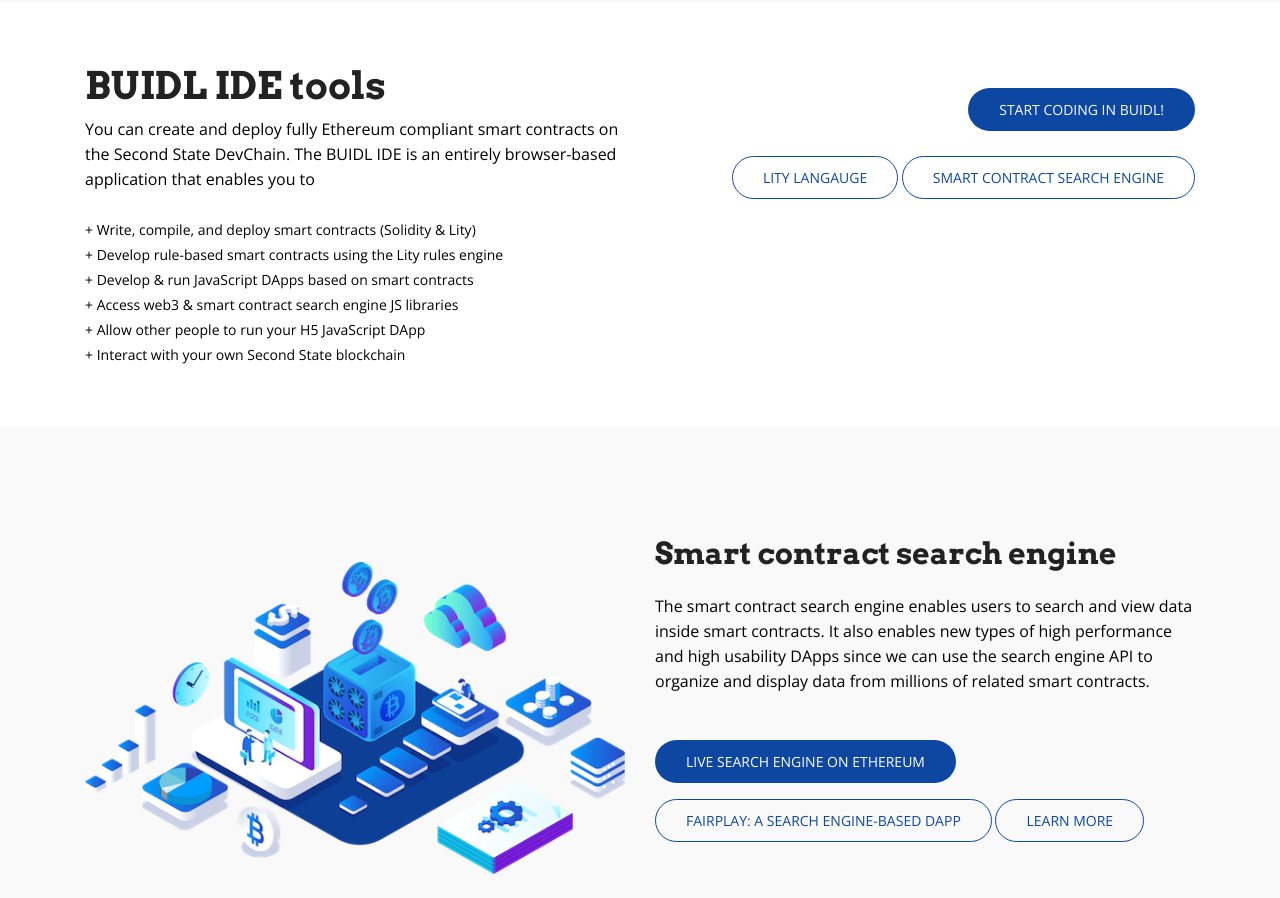
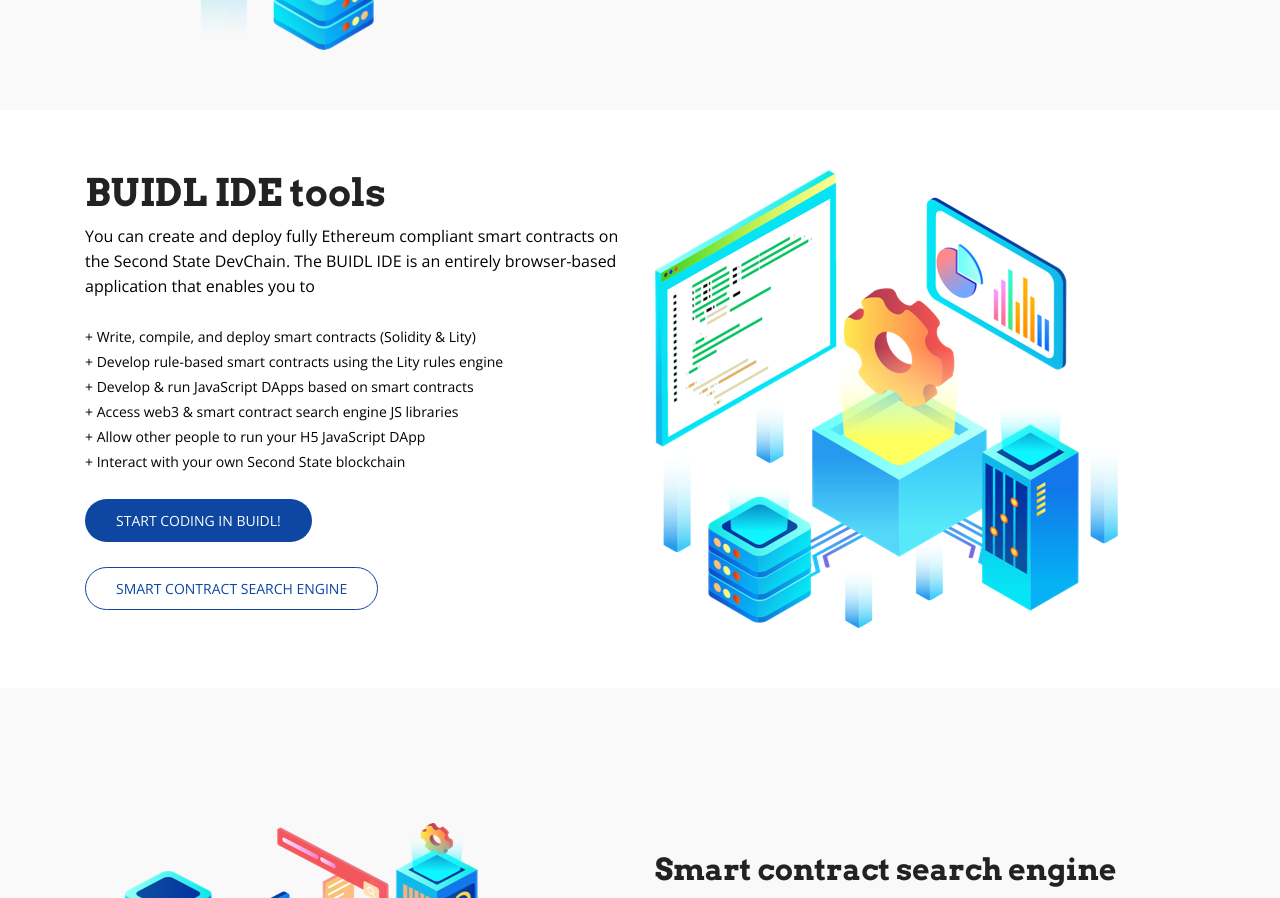
Before and after one commit to juntao/testweb, a plain HTML site: page secondstate/index.html in a window 1280 px wide. Shown: the part 1156-2054 px from the top of the page. Drawn offline with nearby package versions, Linux system fonts and the light colour scheme.

Commit message:
Add images

```diff
--- a/secondstate/index.html
+++ b/secondstate/index.html
@@ -133,7 +133,7 @@
         <div class="row">
           <div class="d-none d-lg-block col-lg-6 col-md-12 col-xs-12 wow fadeInRight" data-wow-delay="0.3s">
             &nbsp;<br/><br/><br/>
-            <img class="img-fluid" src="assets/img/about/img-1.png" alt="" >
+            <img class="img-fluid" src="assets/img/baas.png" alt="" >
           </div>
           <div class="col-lg-6 col-md-12 col-xs-12 info">
             <div class="about-wrapper wow fadeInLeft" data-wow-delay="0.3s">
@@ -181,13 +181,16 @@
                 <li>+ Allow other people to run your H5 JavaScript DApp</li>
                 <li>+ Interact with your own Second State blockchain</li>
               </ul>
+              <br/>
+              <a href="https://buidl.secondstate.io/" class="btn btn-common">Start coding in BUIDL!</a>
+              <br/><br/>
+              <a href="https://docs.google.com/document/d/10TP7FNQdxMV3tArZ_wXaHUilKAPCMj-xLytskgg4m1w/edit?usp=sharing" class="btn btn-border">Smart contract search engine</a>
             </div>
           </div>
-          <div class="col-lg-6 col-md-6 col-xs-12 text-right wow fadeInRight" data-wow-delay="0.3s">
-            <br><a href="https://buidl.secondstate.io/" class="btn btn-common">Start coding in BUIDL!</a>
-            <br><br><a href="https://www.litylang.org/" class="btn btn-border">Lity langauge</a>
-            <a href="https://docs.google.com/document/d/10TP7FNQdxMV3tArZ_wXaHUilKAPCMj-xLytskgg4m1w/edit?usp=sharing" class="btn btn-border">Smart contract search engine</a>
+          <div class="d-none d-lg-block col-lg-6 col-md-12 col-xs-12 wow fadeInRight" data-wow-delay="0.3s">
+            <img class="img-fluid" src="assets/img/buidl.png" alt="" >
           </div>
+
         </div>
       </div>
     </section>
@@ -199,7 +202,7 @@
         <div class="row">
           <div class="d-none d-lg-block col-lg-6 col-md-12 col-xs-12 wow fadeInRight" data-wow-delay="0.3s">
             &nbsp;<br/><br/><br/>
-            <img class="img-fluid" src="assets/img/about/img-1.png" alt="" >
+            <img class="img-fluid" src="assets/img/search-engine.png" alt="" >
           </div>
           <div class="col-lg-6 col-md-12 col-xs-12 info">
             <div class="about-wrapper wow fadeInLeft" data-wow-delay="0.3s">
```
Also changed, not shown: secondstate/assets/img/baas.png (added), secondstate/assets/img/buidl.png (added), secondstate/assets/img/search-engine.png (added).
